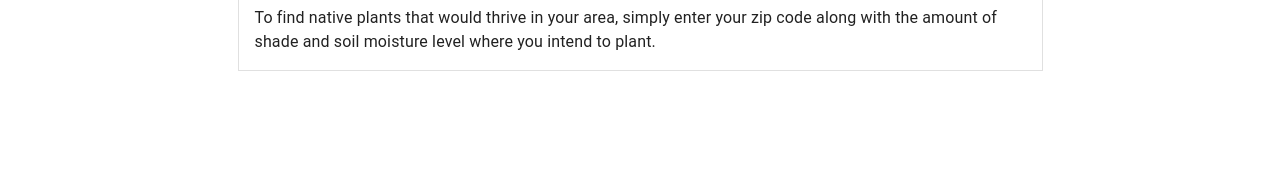
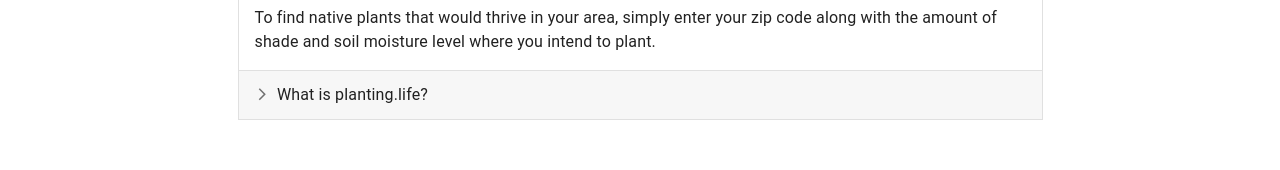
Before and after one commit to developing-human/planting-life, a React (Create React App) app in the folder frontend/: page / in a window 1280 px wide. Shown: the part 386-556 px from the top of the page. Built offline with nearby package versions, Linux system fonts and the light colour scheme.

Commit message:
second panel with lorem text

```diff
--- a/frontend/src/components/IntroAccordion/IntroAccordion.js
+++ b/frontend/src/components/IntroAccordion/IntroAccordion.js
@@ -71,6 +71,19 @@ function IntroAccordion({ expanded, setExpanded }) {
           </Typography>
         </AccordionDetails>
       </Accordion>
+      <Accordion expanded={expanded === 'about'} onChange={handleChange('about')}>
+        <AccordionSummary aria-controls="about-content" id="about-header">
+          <Typography>What is planting.life?</Typography>
+        </AccordionSummary>
+        <AccordionDetails>
+          <Typography>
+            Lorem ipsum dolor sit amet, consectetur adipiscing elit. Suspendisse
+            malesuada lacus ex, sit amet blandit leo lobortis eget. Lorem ipsum dolor
+            sit amet, consectetur adipiscing elit. Suspendisse malesuada lacus ex,
+            sit amet blandit leo lobortis eget.
+          </Typography>
+        </AccordionDetails>
+      </Accordion>
     </div>
   );
 }
```
